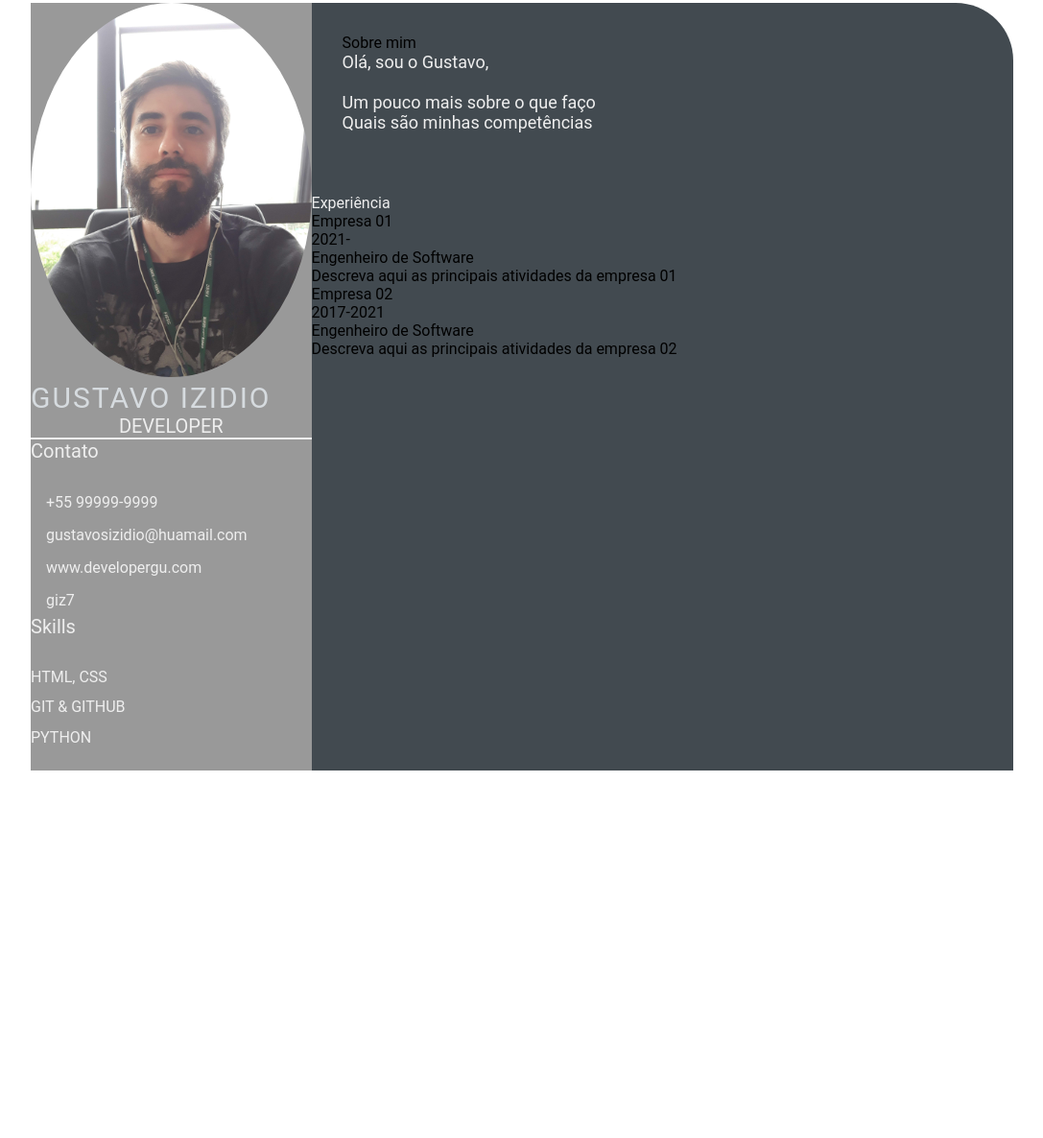
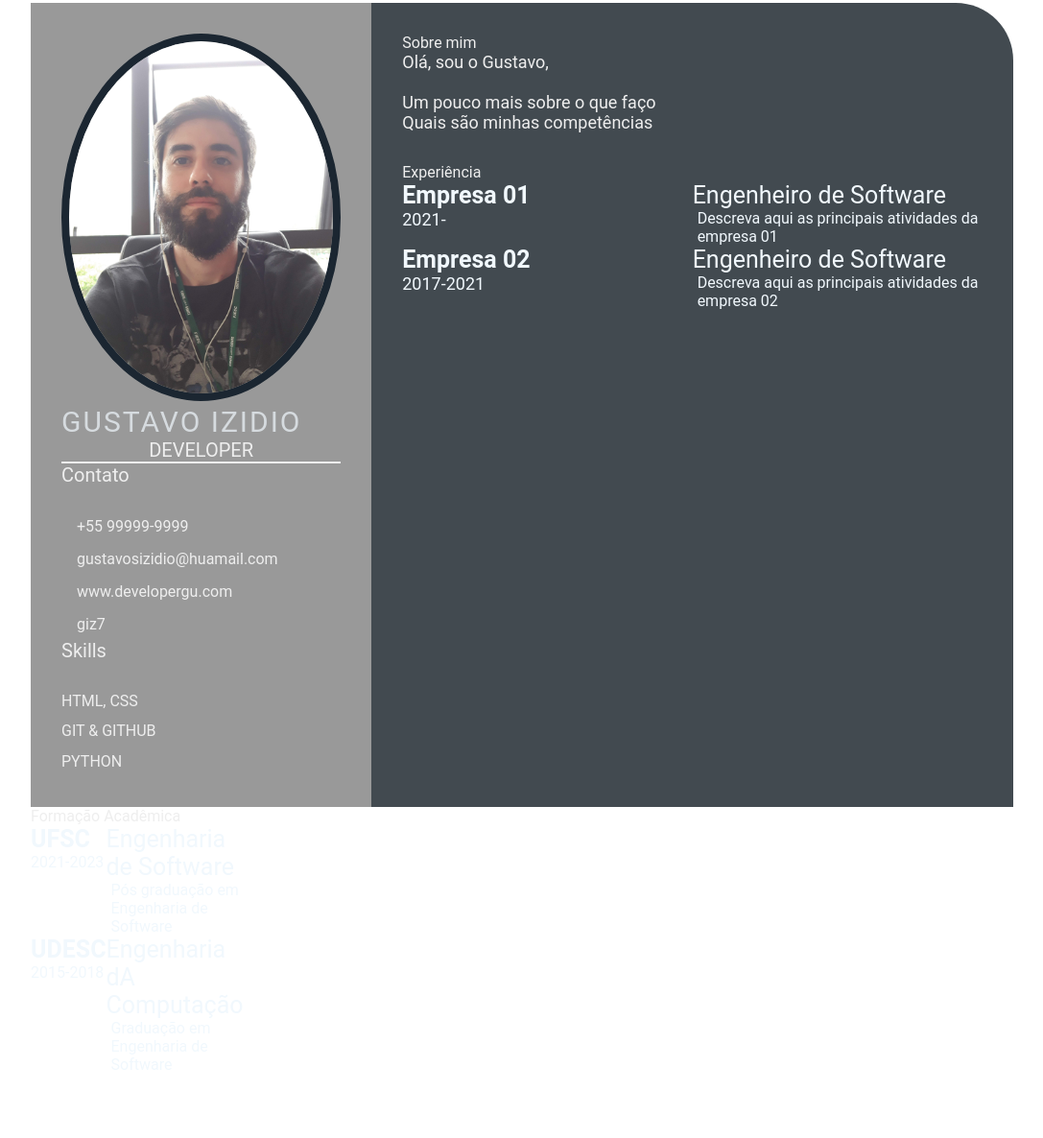
Before and after one commit to giz7/giz7.github-io, a plain HTML site: page index.html in a window 1280 px wide. Shown: the part 29-1215 px from the top of the page at 96% size, without its empty margins (96-1183 px from the left). Before the commit the page ends 864 px from the top, so only its background shows below. Drawn offline with Linux system fonts and the light colour scheme.

Commit message:
feature: att index.html

```diff
--- a/index.html
+++ b/index.html
@@ -1,18 +1,19 @@
 <!DOCTYPE html>
 <html lang="en">
+
 <head>
     <meta charset="UTF-8">
     <meta http-equiv="X-UA-Compatible" content="IE=edge">
     <meta name="viewport" content="width=device-width, initial-scale=1.0">
     <title>Gustavo Izidio CV</title>
 
-    <link rel="stylesheet" href="style.css"
+    <link rel="stylesheet" href="style.css">
+</head>
 
-</head>
 <body>
     <main class="resume-contents">
         <section class="left-section">
-            <section class="left-section-content">
+            <div class="left-section-contents">
                 <div class="profile">
                     <img class="profile-image" src="img/20180919_153637.jpeg" alt="Profile image">
                     <p class="name">Gustavo Izidio</p>
@@ -30,24 +31,30 @@
                 <div class="skills">
                     <p class="left-title">Skills</p>
                     <ul>
-                        <li><p>HTML, CSS</p></li>
-                        <li><p>GIT & GITHUB</p></li>
-                        <li><p>PYTHON</p></li>
+                        <li>
+                            <p>HTML, CSS</p>
+                        </li>
+                        <li>
+                            <p>GIT & GITHUB</p>
+                        </li>
+                        <li>
+                            <p>PYTHON</p>
+                        </li>
                     </ul>
                 </div>
-            </section>
+            </div>
         </section>
         <section class="right-section">
             <div class="right-section-contents">
                 <section class="about gap">
-                    <div class="right title">Sobre mim</div>
+                    <div class="right-title">Sobre mim</div>
                     <p class="about-me-contents">
                         Olá, sou o Gustavo,<br>
                         <br> Um pouco mais sobre o que faço
                         <br> Quais são minhas competências
                     </p>
                 </section>
-               </div>
+
          <section class="experience gap">
             <div class="right-title">Experiência</div>
             <div class="experience-contents">
@@ -55,7 +62,7 @@
                         <p class="exp-company-name">Empresa 01</p>
                         <p class="exp-time-period">2021-</p>
                     </div>
-                        <div class="exp right">
+                    <div class="exp-right">
                         <p class="exp-position">Engenheiro de Software</p>
                         <p class="exp-desc">
                             Descreva aqui as principais atividades da empresa 01
@@ -74,8 +81,33 @@
                 </div>
             </section>
         </section>
-            </main>
+        <section class="education gap">
+            <div class="right-title">Formação Acadêmica</div>
+            <div class="education-contents">
+                <div class="education-left">
+                    <p class="education-school-name">UFSC</p>
+                    <p class="education-time-period">2021-2023</p>
+                </div>
+                <div class="education-right">
+                    <p class="education-subject">Engenharia de Software</p>
+                    <p class="education-desc">
+                        Pós graduação em Engenharia de Software
+                    </p>
+                </div>
+                <div class="education-left">
+                    <p class="education-school-name">UDESC</p>
+                    <p class="education-time-period">2015-2018</p>
+                </div>
+                <div class="education-right">
+                    <p class="education-subject">Engenharia dA Computação</p>
+                    <p class="education-desc">
+                        Graduação em Engenharia de Software
+                    </p>
+                </div>
+        </section>
+    </div>
         </section>
     </main>
 </body>
+
 </html>
--- a/style.css
+++ b/style.css
@@ -38,8 +38,9 @@
 
 .profile .profile-image {
     width: 100%;
-    border-radius: 100%;
-}
+    border-radius: 50%;
+    border: 8px solid #1B2631;
+ }
 
 .name {
     color: #D6DBDF;
@@ -101,3 +102,38 @@
     font-size: 18px;
     color: #eeeeee;
 }
+
+.experience-contents,
+.education-contents,
+.awards-contents {
+    display: grid;
+    grid-template-columns: repeat(2, 1fr);
+    padding-bottom: 2rem;
+    color: #F1F8FD;
+}
+
+.exp-company-name,
+.education-school-name,
+.awards-company-name {
+    font-size: 25px;
+    font-weight: bold;
+}
+
+.exp-time-period,
+.educationp-time-period,
+.awards-time-period {
+    font-size: 18px;
+}
+
+.exp-position,
+.education-subject,
+.awards-name {
+    font-size: 25px;
+}
+
+.exp-desc,
+.education-desc,
+.awards-desc {
+    font-size: 16px;
+    padding-left: 5px;
+}
```
Lines whose indentation alone changed are shown as unchanged.
